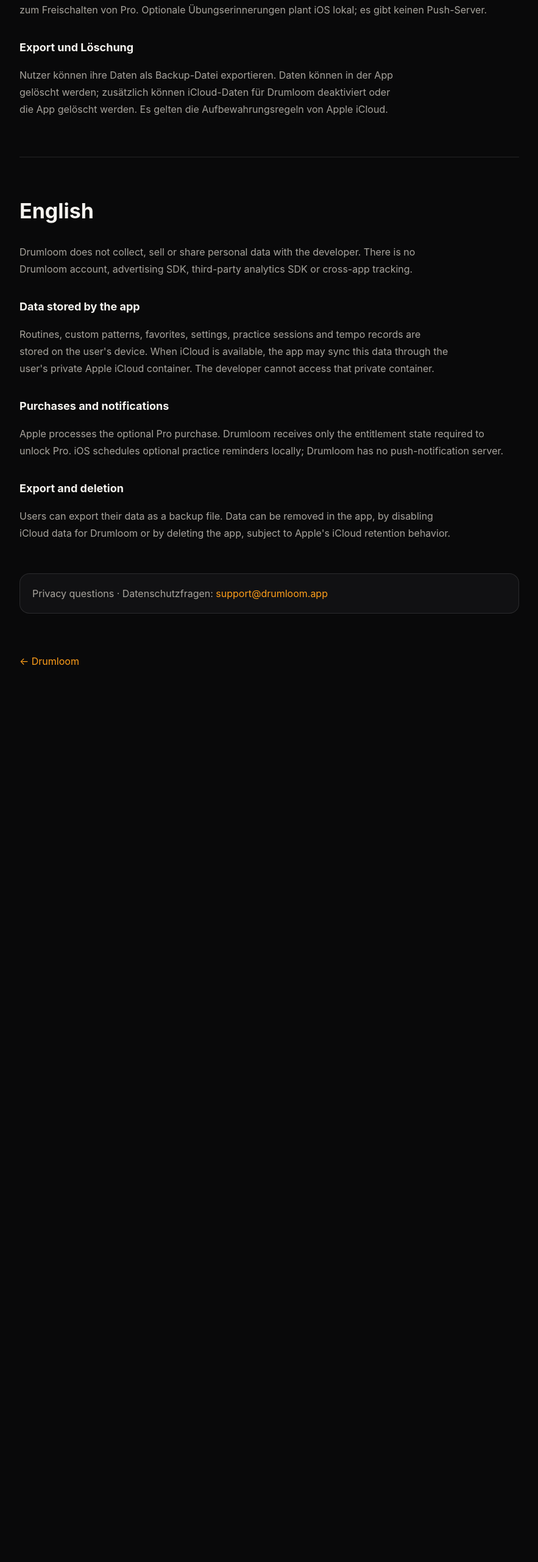
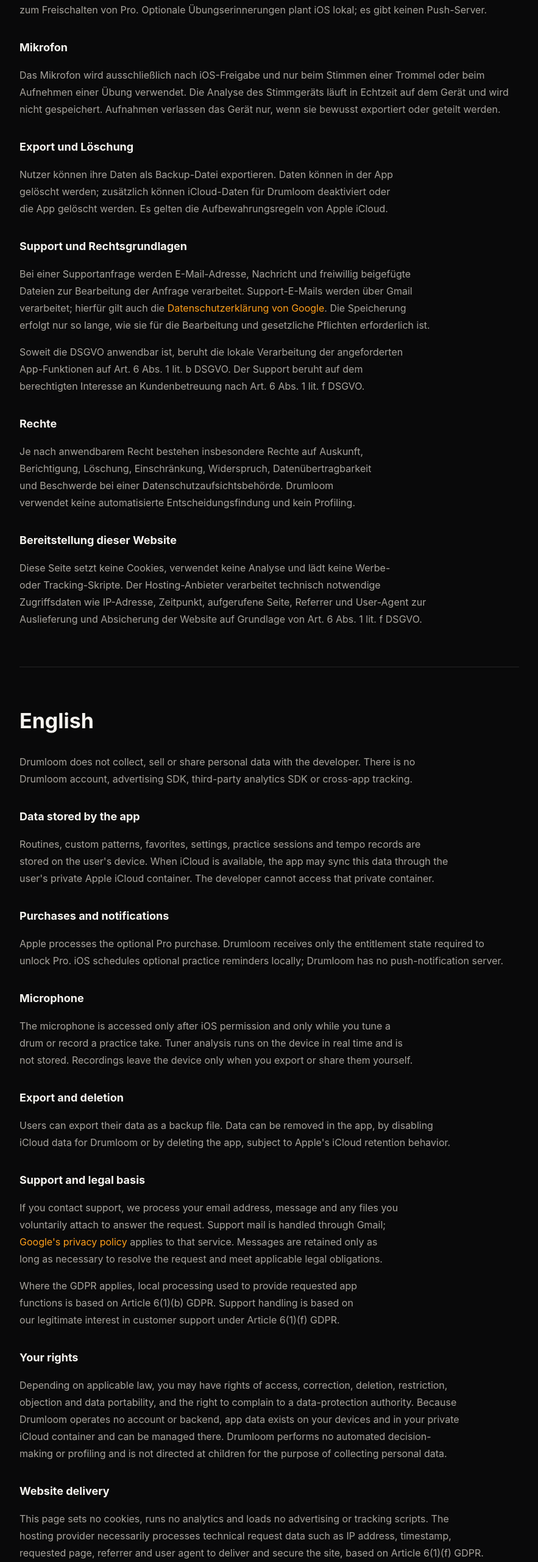
Before and after one commit to Balanskat/drumloom-site, a Next.js app: page /privacy in a window 1280 px wide. Shown: the part 994-3555 px from the top of the page at 61% size, without its empty margins (198-1081 px from the left). Before the commit the page ends 2190 px from the top, so only its background shows below. Built offline with nearby package versions, Linux system fonts and the light colour scheme; no server answers.

Commit message:
Prepare static GitHub Pages deployment

```diff
--- a/app/globals.css
+++ b/app/globals.css
@@ -1335,8 +1335,7 @@
   color: var(--orange);
 }
 
-.legal-contact,
-.legal-warning {
+.legal-contact {
   margin-top: 52px;
   padding: 20px;
   border: 1px solid var(--line);
@@ -1345,8 +1344,19 @@
   background: var(--panel);
 }
 
-.legal-warning {
-  border-color: rgba(255, 159, 26, 0.3);
+/* The § 5 DDG name and postal address: a disclosure that has to be present and
+   readable, but never a headline. Kept small, dim and unboxed. */
+.legal-page .legal-identity {
+  margin-top: 26px;
+  color: var(--faint);
+  font-size: 13px;
+  font-style: normal;
+  line-height: 1.7;
+}
+
+.legal-page .legal-identity a {
+  color: var(--faint);
+  text-decoration: underline;
 }
 
 .back-link {
--- a/app/layout.tsx
+++ b/app/layout.tsx
@@ -1,8 +1,9 @@
 import type { Metadata, Viewport } from "next";
 import "./globals.css";
+import { siteConfig } from "@/lib/site-config";
 
 export const metadata: Metadata = {
-  metadataBase: new URL("https://drumloom-practice.haid-creative.chatgpt.site"),
+  metadataBase: new URL(siteConfig.siteUrl),
   title: {
     default: "Drumloom — Drum Practice, Grooves & Metronome",
     template: "%s · Drumloom"
@@ -29,7 +30,7 @@
       "Metronome, notation, playback and routines in one focused practice instrument.",
     images: [
       {
-        url: "/og.png",
+        url: siteConfig.asset("/og.png"),
         width: 1200,
         height: 630,
         alt: "Drumloom Metronom und Übungsbibliothek auf zwei iPhones"
@@ -41,11 +42,11 @@
     title: "Drumloom — Practice like timing matters.",
     description:
       "Metronome, notation, playback and routines in one focused practice instrument.",
-    images: ["/og.png"]
+    images: [siteConfig.asset("/og.png")]
   },
   icons: {
-    icon: "/brand-mark.png",
-    apple: "/app-icon.png"
+    icon: siteConfig.asset("/brand-mark.png"),
+    apple: siteConfig.asset("/app-icon.png")
   }
 };
 
--- a/app/privacy/page.tsx
+++ b/app/privacy/page.tsx
@@ -10,7 +10,7 @@
   return (
     <main className="legal-page">
       <Link className="brand" href="/">
-        <img src="/brand-mark.png" alt="" width="42" height="42" />
+        <img src={siteConfig.asset("/brand-mark.png")} alt="" width="42" height="42" />
         <span>DRUMLOOM</span>
       </Link>
       <p className="eyebrow">PRIVACY · DATENSCHUTZ</p>
@@ -40,12 +40,53 @@
           den Berechtigungsstatus zum Freischalten von Pro. Optionale
           Übungserinnerungen plant iOS lokal; es gibt keinen Push-Server.
         </p>
+        <h3>Mikrofon</h3>
+        <p>
+          Das Mikrofon wird ausschließlich nach iOS-Freigabe und nur beim
+          Stimmen einer Trommel oder beim Aufnehmen einer Übung verwendet. Die
+          Analyse des Stimmgeräts läuft in Echtzeit auf dem Gerät und wird nicht
+          gespeichert. Aufnahmen verlassen das Gerät nur, wenn sie bewusst
+          exportiert oder geteilt werden.
+        </p>
         <h3>Export und Löschung</h3>
         <p>
           Nutzer können ihre Daten als Backup-Datei exportieren. Daten können in
           der App gelöscht werden; zusätzlich können iCloud-Daten für Drumloom
           deaktiviert oder die App gelöscht werden. Es gelten die
           Aufbewahrungsregeln von Apple iCloud.
+        </p>
+        <h3>Support und Rechtsgrundlagen</h3>
+        <p>
+          Bei einer Supportanfrage werden E-Mail-Adresse, Nachricht und
+          freiwillig beigefügte Dateien zur Bearbeitung der Anfrage verarbeitet.
+          Support-E-Mails werden über Gmail verarbeitet; hierfür gilt auch die{" "}
+          <a href="https://policies.google.com/privacy?hl=de">
+            Datenschutzerklärung von Google
+          </a>
+          . Die Speicherung erfolgt nur so lange, wie sie für die Bearbeitung
+          und gesetzliche Pflichten erforderlich ist.
+        </p>
+        <p>
+          Soweit die DSGVO anwendbar ist, beruht die lokale Verarbeitung der
+          angeforderten App-Funktionen auf Art. 6 Abs. 1 lit. b DSGVO. Der
+          Support beruht auf dem berechtigten Interesse an Kundenbetreuung nach
+          Art. 6 Abs. 1 lit. f DSGVO.
+        </p>
+        <h3>Rechte</h3>
+        <p>
+          Je nach anwendbarem Recht bestehen insbesondere Rechte auf Auskunft,
+          Berichtigung, Löschung, Einschränkung, Widerspruch,
+          Datenübertragbarkeit und Beschwerde bei einer
+          Datenschutzaufsichtsbehörde. Drumloom verwendet keine automatisierte
+          Entscheidungsfindung und kein Profiling.
+        </p>
+        <h3>Bereitstellung dieser Website</h3>
+        <p>
+          Diese Seite setzt keine Cookies, verwendet keine Analyse und lädt
+          keine Werbe- oder Tracking-Skripte. Der Hosting-Anbieter verarbeitet
+          technisch notwendige Zugriffsdaten wie IP-Adresse, Zeitpunkt,
+          aufgerufene Seite, Referrer und User-Agent zur Auslieferung und
+          Absicherung der Website auf Grundlage von Art. 6 Abs. 1 lit. f DSGVO.
         </p>
       </article>
 
@@ -70,18 +111,72 @@
           entitlement state required to unlock Pro. iOS schedules optional
           practice reminders locally; Drumloom has no push-notification server.
         </p>
+        <h3>Microphone</h3>
+        <p>
+          The microphone is accessed only after iOS permission and only while
+          you tune a drum or record a practice take. Tuner analysis runs on the
+          device in real time and is not stored. Recordings leave the device
+          only when you export or share them yourself.
+        </p>
         <h3>Export and deletion</h3>
         <p>
           Users can export their data as a backup file. Data can be removed in the
           app, by disabling iCloud data for Drumloom or by deleting the app,
           subject to Apple&apos;s iCloud retention behavior.
         </p>
+        <h3>Support and legal basis</h3>
+        <p>
+          If you contact support, we process your email address, message and any
+          files you voluntarily attach to answer the request. Support mail is
+          handled through Gmail;{" "}
+          <a href="https://policies.google.com/privacy">
+            Google&apos;s privacy policy
+          </a>{" "}
+          applies to that service. Messages are retained only as long as
+          necessary to resolve the request and meet applicable legal
+          obligations.
+        </p>
+        <p>
+          Where the GDPR applies, local processing used to provide requested app
+          functions is based on Article 6(1)(b) GDPR. Support handling is based
+          on our legitimate interest in customer support under Article 6(1)(f)
+          GDPR.
+        </p>
+        <h3>Your rights</h3>
+        <p>
+          Depending on applicable law, you may have rights of access,
+          correction, deletion, restriction, objection and data portability, and
+          the right to complain to a data-protection authority. Because Drumloom
+          operates no account or backend, app data exists on your devices and in
+          your private iCloud container and can be managed there. Drumloom
+          performs no automated decision-making or profiling and is not directed
+          at children for the purpose of collecting personal data.
+        </p>
+        <h3>Website delivery</h3>
+        <p>
+          This page sets no cookies, runs no analytics and loads no advertising
+          or tracking scripts. The hosting provider necessarily processes
+          technical request data such as IP address, timestamp, requested page,
+          referrer and user agent to deliver and secure the site, based on
+          Article 6(1)(f) GDPR.
+        </p>
       </article>
 
       <p className="legal-contact">
         Privacy questions · Datenschutzfragen:{" "}
-        <a href={`mailto:${siteConfig.supportEmail}`}>{siteConfig.supportEmail}</a>
+        <a href={`mailto:${siteConfig.supportEmail}?subject=Drumloom%20Privacy`}>
+          {siteConfig.supportEmail}
+        </a>
       </p>
+
+      <section aria-label="Controller / Verantwortlicher">
+        <p className="legal-identity">
+          Controller / Verantwortlicher: {siteConfig.legalName}
+          <br />
+          {siteConfig.legalAddress} ·{" "}
+          <Link href="/legal">Impressum</Link>
+        </p>
+      </section>
       <Link className="back-link" href="/">
         ← Drumloom
       </Link>
--- a/lib/site-config.ts
+++ b/lib/site-config.ts
@@ -1,10 +1,18 @@
+const basePath = process.env.NEXT_PUBLIC_BASE_PATH ?? "";
+
 export const siteConfig = {
+  basePath,
+  siteUrl:
+    process.env.NEXT_PUBLIC_SITE_URL ??
+    "https://balanskat.github.io/drumloom-site",
+  asset: (path: `/${string}`) => `${basePath}${path}`,
   appStoreUrl:
     process.env.NEXT_PUBLIC_APP_STORE_URL ??
     "https://apps.apple.com/app/idREPLACE_ME",
-  supportEmail: "support@drumloom.app",
+  // Keep in sync with `AppLinks.supportEmail` / `AppLegal` in the iOS app.
+  supportEmail: "haid.creative@gmail.com",
   price: "19,99 €",
   exerciseCount: "1.267",
-  legalName: "[Rechtlichen Namen ergänzen]",
-  legalAddress: "[Ladungsfähige Anschrift ergänzen]"
+  legalName: "haid.creative · Eugen Schott",
+  legalAddress: "Birkenweg 40 · 94405 Landau an der Isar · Germany"
 } as const;
--- a/next.config.mjs
+++ b/next.config.mjs
@@ -1,5 +1,14 @@
 /** @type {import('next').NextConfig} */
+const basePath = process.env.NEXT_PUBLIC_BASE_PATH ?? "";
+
 const nextConfig = {
+  output: "export",
+  basePath,
+  assetPrefix: basePath || undefined,
+  trailingSlash: true,
+  images: {
+    unoptimized: true
+  },
   poweredByHeader: false,
   reactStrictMode: true
 };
```
Also changed, not shown: app/legal/page.tsx (+40 -9 lines), components/LandingPage.tsx (+16 -16 lines), 2 other files (tests, documents, lock files or other folders).
